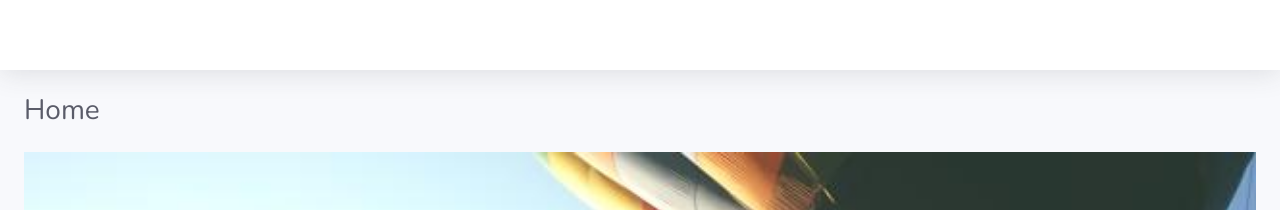
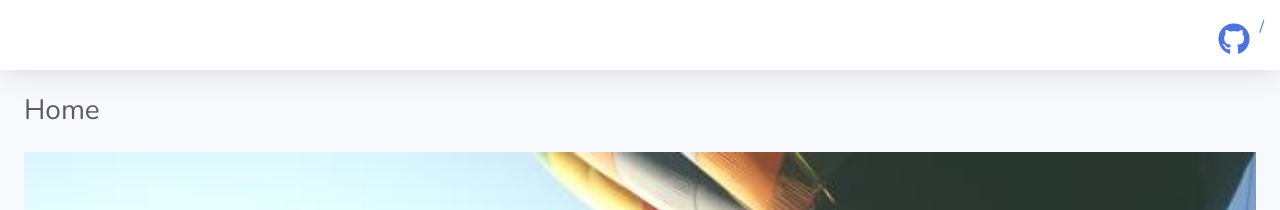
Before and after one commit to tpckenny1/tpckenny1.github.io, a Jekyll site: the page built from index.html, in a window 1280 px wide. Shown: the top 210 px of the page. Built offline with Jekyll 4.4.1, drawn with Linux system fonts in a browser that asks for light colours; nearby versions of some CDN libraries; the list of posts is cut into pages by our own code.

Commit message:
test nav

```diff
--- a/_includes/navigation.html
+++ b/_includes/navigation.html
@@ -1,7 +1,20 @@
         <!-- Topbar -->
-        <nav class="navbar navbar-expand navbar-light bg-white topbar mb-4 static-top shadow"></nav>
+        <nav class="navbar navbar-expand navbar-light bg-white topbar mb-4 static-top shadow">
+          <!-- Topbar Navbar -->
+          <ul class="navbar-nav ml-auto">
+
+
+               <a class="gh-source" data-gh-source="github" href="{{ site.repo }}" title="Go to repository" data-md-state="done"><i class="fab fa-github fa-2x" style="margin-top:8px; float:left"></i>
+                <!-- Sidebar Toggle (Topbar) -->
+                <button id="sidebarToggleTop" class="btn btn-link d-md-none rounded-circle mr-3">
+                  <i class="fa fa-bars"></i>
+                </button>
+		    <span style="margin-left:10px">{{ site.github_user }}/{{ site.github_repo }}</span><br>
+		  <em><li style="font-size:0.8rem; margin-left:10px;margin-right:5px;float:left;display:inline-block" id='stars'></li> <li style="font-size:0.8rem;float:left;display:inline-block" id="forks"></li></em></a>
+
+          </ul>
+        </nav>
         <!-- End of Topbar -->
-
 <script>
 $(document).ready(function() {
   var url = "https://api.github.com/search/repositories?q={{ site.github_user }}/{{ site.github_repo }}";
```
